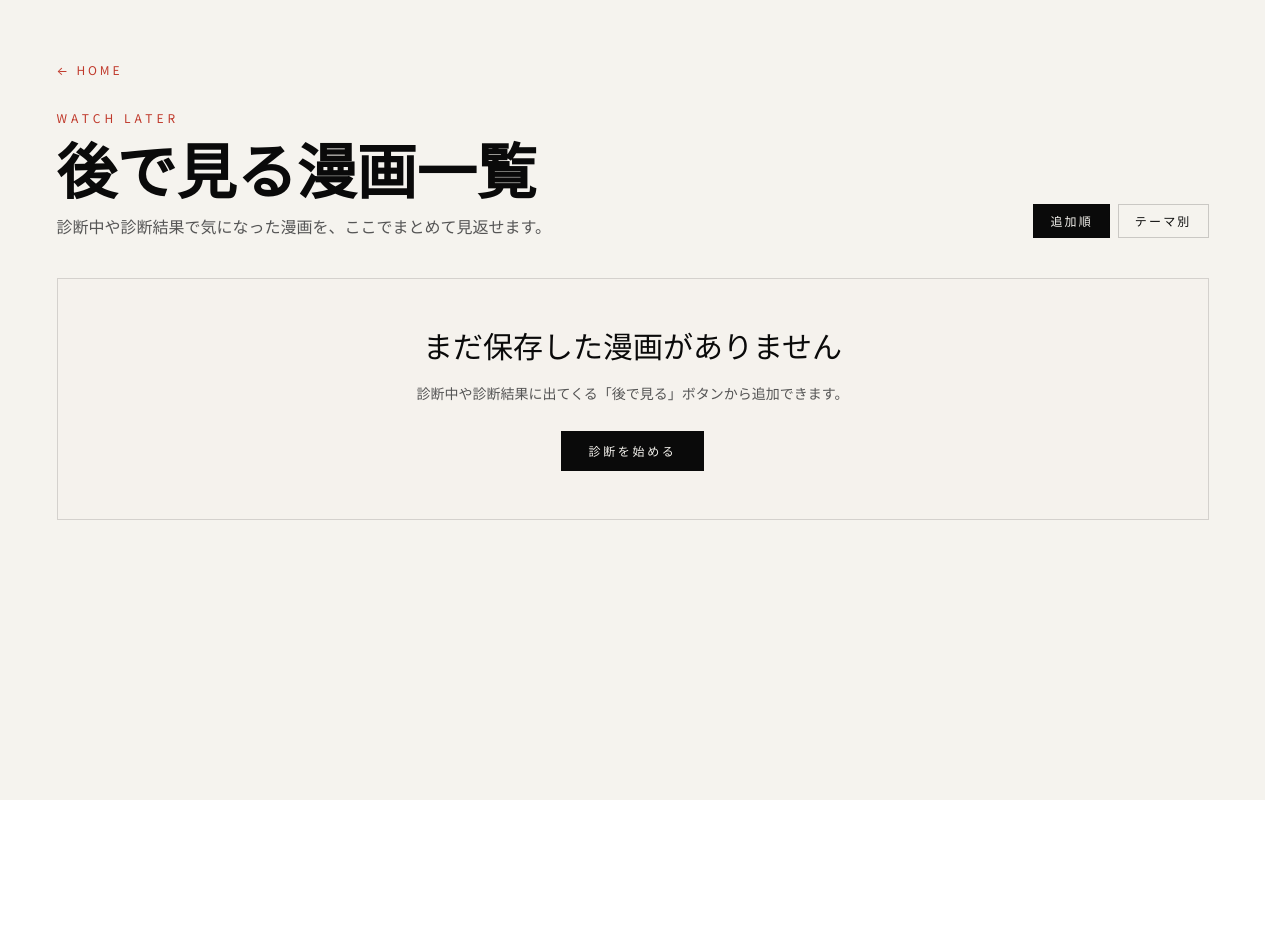
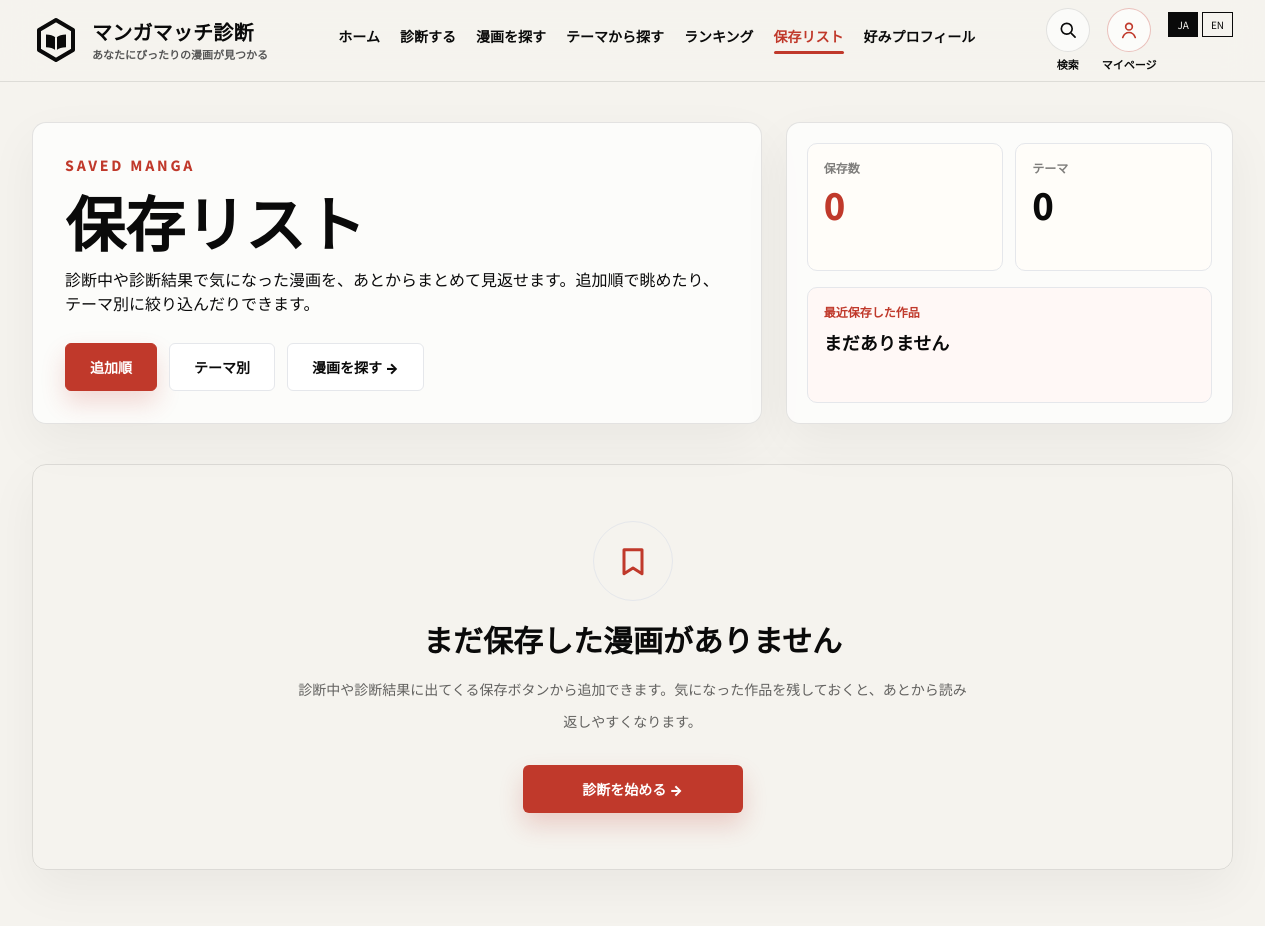
Before and after one commit to mikasaackerman0315/manga-match-shindan, a Next.js app in the folder manga-oracle-gemini/: page /watchlist in a window 1280 px wide. Before the commit the page ends 800 px from the top, so only its background shows below. Built offline with nearby package versions, Linux system fonts and the light colour scheme.

Commit message:
Redesign watchlist page layout

```diff
--- a/manga-oracle-gemini/src/app/watchlist/WatchlistClient.jsx
+++ b/manga-oracle-gemini/src/app/watchlist/WatchlistClient.jsx
@@ -4,6 +4,19 @@ import { useEffect, useMemo, useState } from "react";
 import MangaCover from "../../components/MangaCover";
 import StoreLinks from "../StoreLinks";
 import { readWatchLaterItems, removeWatchLaterItem, WATCH_LATER_EVENT } from "@/lib/watchLater";
+
+const browseSans = "'Noto Sans JP', system-ui, -apple-system, BlinkMacSystemFont, 'Segoe UI', sans-serif";
+const browseSerif = "'Noto Serif JP', 'Cormorant Garamond', serif";
+
+const navItems = [
+  { href: "/", label: "ホーム" },
+  { href: "/?start=1", label: "診断する" },
+  { href: "/manga", label: "漫画を探す" },
+  { href: "/themes", label: "テーマから探す" },
+  { href: "/trending-manga", label: "ランキング" },
+  { href: "/watchlist", label: "保存リスト", active: true },
+  { href: "/?start=1", label: "好みプロフィール" },
+];
 
 function statusLabel(status) {
   if (status === "completed") return "完結";
@@ -23,30 +36,121 @@ function sortByAdded(items) {
   return [...items].sort((a, b) => new Date(b.addedAt || 0) - new Date(a.addedAt || 0));
 }
 
+function LogoMark() {
+  return (
+    <svg className="h-12 w-12 shrink-0" viewBox="0 0 48 48" fill="none" aria-hidden="true">
+      <path d="M24 4 41 14v20L24 44 7 34V14L24 4Z" stroke="#0a0a0a" strokeWidth="4" strokeLinejoin="round" />
+      <path d="M14 18.5c4.1 0 7 .9 10 3.3 3-2.4 5.9-3.3 10-3.3v12.7c-4.1 0-7 .9-10 3.3-3-2.4-5.9-3.3-10-3.3V18.5Z" fill="#0a0a0a" />
+      <path d="M24 21.8v12.7" stroke="#f5f3ee" strokeWidth="2" strokeLinecap="round" />
+    </svg>
+  );
+}
+
+function SearchIcon({ className = "h-5 w-5" }) {
+  return (
+    <svg className={className} viewBox="0 0 24 24" fill="none" stroke="currentColor" strokeWidth="2" strokeLinecap="round" aria-hidden="true">
+      <circle cx="10.5" cy="10.5" r="6.5" />
+      <path d="m16 16 4.5 4.5" />
+    </svg>
+  );
+}
+
+function UserIcon({ className = "h-5 w-5" }) {
+  return (
+    <svg className={className} viewBox="0 0 24 24" fill="none" stroke="currentColor" strokeWidth="2" strokeLinecap="round" aria-hidden="true">
+      <circle cx="12" cy="8" r="4" />
+      <path d="M4.5 21c1.5-4 4-6 7.5-6s6 2 7.5 6" />
+    </svg>
+  );
+}
+
+function BookmarkIcon({ className = "h-4 w-4" }) {
+  return (
+    <svg className={className} viewBox="0 0 24 24" fill="none" stroke="currentColor" strokeWidth="2" strokeLinecap="round" strokeLinejoin="round" aria-hidden="true">
+      <path d="M6 4.5h12v16l-6-3.8-6 3.8Z" />
+    </svg>
+  );
+}
+
+function WatchlistHeader() {
+  return (
+    <header
+      className="sticky top-0 z-40 border-b"
+      style={{ borderColor: "rgba(10,10,10,0.1)", backgroundColor: "rgba(245,243,238,0.92)", backdropFilter: "blur(18px)" }}
+    >
+      <div className="mx-auto flex max-w-[1920px] items-center justify-between gap-4 px-4 py-2 md:px-8">
+        <a href="/" className="flex min-w-0 items-center gap-3">
+          <LogoMark />
+          <div className="min-w-0">
+            <div className="whitespace-nowrap text-base font-extrabold tracking-[0.01em] md:text-xl" style={{ fontFamily: browseSans }}>マンガマッチ診断</div>
+            <div className="hidden text-[11px] font-semibold md:block" style={{ color: "#555", fontFamily: browseSans }}>あなたにぴったりの漫画が見つかる</div>
+          </div>
+        </a>
+        <nav className="hidden flex-1 items-center justify-center gap-5 text-sm font-bold lg:flex" style={{ fontFamily: browseSans }}>
+          {navItems.map((item) => (
+            <a key={item.label} href={item.href} className={`relative pb-2 transition-colors hover:text-[#c0392b] ${item.active ? "text-[#c0392b]" : ""}`}>
+              {item.label}
+              {item.active && <span className="absolute bottom-0 left-0 h-[3px] w-full rounded-full bg-[#c0392b]" />}
+            </a>
+          ))}
+        </nav>
+        <div className="flex shrink-0 items-start gap-3">
+          <a href="/manga" className="group flex flex-col items-center gap-1 text-[#0a0a0a]" aria-label="検索">
+            <span className="grid h-11 w-11 place-items-center rounded-full border border-black/10 bg-white/60 transition-colors group-hover:border-[#c0392b]/30 group-hover:text-[#c0392b]">
+              <SearchIcon />
+            </span>
+            <span className="hidden text-[11px] font-semibold md:block">検索</span>
+          </a>
+          <a href="/watchlist" className="group flex flex-col items-center gap-1 text-[#0a0a0a]" aria-label="マイページ">
+            <span className="grid h-11 w-11 place-items-center rounded-full border border-[#c0392b]/30 bg-white/70 text-[#c0392b]">
+              <UserIcon />
+            </span>
+            <span className="hidden text-[11px] font-semibold md:block">マイページ</span>
+          </a>
+          <div className="hidden gap-1 pt-1 md:flex" style={{ fontFamily: "'JetBrains Mono', monospace" }}>
+            <span className="px-2 py-1 text-[10px]" style={{ border: "1px solid #0a0a0a", backgroundColor: "#0a0a0a", color: "#f5f3ee" }}>JA</span>
+            <span className="px-2 py-1 text-[10px]" style={{ border: "1px solid #0a0a0a", color: "#0a0a0a" }}>EN</span>
+          </div>
+        </div>
+      </div>
+    </header>
+  );
+}
+
 function MangaWatchCard({ item }) {
   const title = item.title_ja || item.title_en || item.title || "";
 
   return (
-    <article className="border p-5 flex gap-5 items-start" style={{ borderColor: "rgba(10,10,10,0.12)", backgroundColor: "rgba(245,243,238,0.74)" }}>
-      <MangaCover title={title} mangaId={item.id} author={item.author} coverImageUrl={item.coverImageUrl} coverProductUrl={item.coverProductUrl} size="large" pageType="watchlist" />
-      <div className="min-w-0 flex-1">
-        <div className="flex items-start justify-between gap-3 mb-2">
-          <h2 className="text-2xl md:text-3xl leading-tight font-medium" style={{ fontFamily: "'Cormorant Garamond', 'Noto Serif JP', serif" }}>{title}</h2>
-          <button type="button" onClick={() => removeWatchLaterItem(item.id)} className="shrink-0 text-[10px] px-2 py-1 transition-all hover:translate-y-[-1px]" style={{ border: "1px solid rgba(10,10,10,0.16)", color: "#777", fontFamily: "'JetBrains Mono', monospace" }}>
-            削除
+    <article className="flex min-h-full gap-4 rounded-[10px] border border-black/10 bg-white p-4 shadow-[0_12px_34px_rgba(10,10,10,0.055)] md:gap-5 md:p-5">
+      <MangaCover title={title} mangaId={item.id} author={item.author} coverImageUrl={item.coverImageUrl} size="large" pageType="watchlist" />
+      <div className="flex min-w-0 flex-1 flex-col">
+        <div className="mb-2 flex items-start justify-between gap-3">
+          <div className="min-w-0">
+            <h2 className="line-clamp-2 text-xl font-black leading-tight md:text-2xl" style={{ fontFamily: browseSerif }}>{title}</h2>
+            <div className="mt-2 text-xs font-semibold leading-6 text-black/52">
+              {[item.author, item.year, statusLabel(item.status), item.themeLabel].filter(Boolean).join(" / ")}
+            </div>
+          </div>
+          <button
+            type="button"
+            onClick={() => removeWatchLaterItem(item.id)}
+            className="group grid h-10 w-10 shrink-0 place-items-center rounded-full border border-[#c0392b]/24 bg-[#c0392b]/6 text-[#c0392b] transition-colors hover:border-[#c0392b] hover:bg-[#c0392b] hover:text-white"
+            aria-label={`${title}を保存リストから外す`}
+            title="保存リストから外す"
+          >
+            <BookmarkIcon />
           </button>
         </div>
-        <div className="text-xs leading-6 mb-3" style={{ color: "#777", fontFamily: "'JetBrains Mono', monospace" }}>
-          {[item.author, item.year, statusLabel(item.status), item.themeLabel].filter(Boolean).join(" / ")}
+        {item.description && (
+          <p className="mb-3 line-clamp-3 text-sm font-medium leading-7 text-black/68">{item.description}</p>
+        )}
+        <div className="mb-4 flex flex-wrap items-center gap-2 text-[11px] font-semibold">
+          {item.sourceContext && <span className="rounded-full border border-black/10 bg-[#f8f6f1] px-2 py-1 text-black/50">{item.sourceContext}</span>}
+          {item.addedAt && <span className="rounded-full border border-black/10 bg-[#f8f6f1] px-2 py-1 text-black/50">保存: {formatDate(item.addedAt)}</span>}
         </div>
-        {item.description && (
-          <p className="text-sm leading-7 mb-3" style={{ color: "#444" }}>{item.description}</p>
-        )}
-        <div className="flex flex-wrap gap-2 items-center text-[10px] mb-2" style={{ color: "#888", fontFamily: "'JetBrains Mono', monospace" }}>
-          {item.sourceContext && <span>{item.sourceContext}</span>}
-          {item.addedAt && <span>保存: {formatDate(item.addedAt)}</span>}
+        <div className="mt-auto">
+          <StoreLinks title={title} compact pageType="watchlist" />
         </div>
-        <StoreLinks title={title} compact pageType="watchlist" />
       </div>
     </article>
   );
@@ -95,28 +199,24 @@ export default function WatchlistClient() {
     : sortByAdded(items);
 
   const hasItems = items.length > 0;
+  const latestSaved = sortByAdded(items)[0];
 
   return (
-    <main className="min-h-screen px-4 md:px-8 py-14" style={{ backgroundColor: "#f5f3ee", color: "#0a0a0a", fontFamily: "'Noto Serif JP', 'Cormorant Garamond', serif" }}>
-      <div className="max-w-6xl mx-auto">
-        <a href="/" className="inline-block mb-8 text-xs tracking-[0.24em] uppercase" style={{ color: "#c0392b", fontFamily: "'JetBrains Mono', monospace" }}>
-          ← Home
-        </a>
-
-        <div className="flex flex-col md:flex-row md:items-end md:justify-between gap-6 mb-10">
-          <div>
-            <div className="text-xs tracking-[0.34em] uppercase mb-3" style={{ color: "#c0392b", fontFamily: "'JetBrains Mono', monospace" }}>
-              Watch Later
+    <main className="min-h-screen bg-[#f5f3ee] text-[#0a0a0a]" style={{ fontFamily: browseSans }}>
+      <WatchlistHeader />
+      <div className="mx-auto max-w-[1440px] px-4 pb-14 md:px-8">
+        <section className="grid gap-6 py-8 md:grid-cols-[0.62fr_0.38fr] md:py-10">
+          <div className="rounded-[14px] border border-black/10 bg-white/70 p-6 shadow-[0_18px_50px_rgba(10,10,10,0.05)] md:p-8">
+            <div className="mb-4 text-sm font-black uppercase tracking-[0.2em] text-[#c0392b]" style={{ fontFamily: "'JetBrains Mono', monospace" }}>
+              Saved Manga
             </div>
-            <h1 className="text-4xl md:text-6xl leading-tight font-semibold" style={{ fontFamily: "'Cormorant Garamond', 'Noto Serif JP', serif" }}>
-              後で見る漫画一覧
+            <h1 className="text-4xl font-black leading-tight md:text-6xl" style={{ fontFamily: browseSerif }}>
+              保存リスト
             </h1>
-            <p className="mt-4 text-sm md:text-base leading-8 max-w-2xl" style={{ color: "#555" }}>
-              診断中や診断結果で気になった漫画を、ここでまとめて見返せます。
+            <p className="mt-4 max-w-3xl text-sm font-medium leading-8 text-black/64 md:text-base">
+              診断中や診断結果で気になった漫画を、あとからまとめて見返せます。追加順で眺めたり、テーマ別に絞り込んだりできます。
             </p>
-          </div>
-
-          <div className="flex gap-2">
+            <div className="mt-7 flex flex-wrap gap-3">
               {[
                 ["added", "追加順"],
                 ["theme", "テーマ別"],
@@ -128,50 +228,65 @@ export default function WatchlistClient() {
                     setViewMode(key);
                     if (key === "added") setSelectedThemeKey("");
                   }}
-                className="px-4 py-2 text-xs tracking-[0.18em] uppercase transition-all hover:translate-y-[-1px]"
-                style={{
-                  border: "1px solid rgba(10,10,10,0.18)",
-                  backgroundColor: viewMode === key ? "#0a0a0a" : "transparent",
-                  color: viewMode === key ? "#f5f3ee" : "#0a0a0a",
-                  fontFamily: "'JetBrains Mono', monospace",
-                }}
+                  className={`h-12 rounded-[6px] border px-6 text-sm font-black transition-colors ${viewMode === key ? "border-[#c0392b] bg-[#c0392b] text-white shadow-[0_12px_24px_rgba(192,57,43,0.18)]" : "border-black/12 bg-white text-[#0a0a0a] hover:border-[#c0392b]/35 hover:text-[#c0392b]"}`}
                 >
                   {label}
                 </button>
               ))}
+              <a href="/manga" className="flex h-12 items-center rounded-[6px] border border-black/12 bg-white px-6 text-sm font-black transition-colors hover:border-[#c0392b]/35 hover:text-[#c0392b]">
+                漫画を探す →
+              </a>
             </div>
           </div>
 
+          <div className="grid gap-4 rounded-[14px] border border-black/10 bg-white/70 p-5 shadow-[0_18px_50px_rgba(10,10,10,0.05)]">
+            <div className="grid grid-cols-2 gap-3">
+              <div className="rounded-[10px] border border-black/8 bg-[#fffdf9] p-4">
+                <div className="text-xs font-bold text-black/50">保存数</div>
+                <div className="mt-2 text-4xl font-black text-[#c0392b]" style={{ fontFamily: "'JetBrains Mono', monospace" }}>{items.length}</div>
+              </div>
+              <div className="rounded-[10px] border border-black/8 bg-[#fffdf9] p-4">
+                <div className="text-xs font-bold text-black/50">テーマ</div>
+                <div className="mt-2 text-4xl font-black" style={{ fontFamily: "'JetBrains Mono', monospace" }}>{themeGroups.length}</div>
+              </div>
+            </div>
+            <div className="rounded-[10px] border border-[#c0392b]/14 bg-[#fff8f6] p-4">
+              <div className="text-xs font-bold text-[#c0392b]">最近保存した作品</div>
+              <div className="mt-2 line-clamp-2 text-lg font-black">{latestSaved ? (latestSaved.title_ja || latestSaved.title_en || latestSaved.title) : "まだありません"}</div>
+              {latestSaved?.addedAt && <div className="mt-1 text-xs font-semibold text-black/45">{formatDate(latestSaved.addedAt)}</div>}
+            </div>
+          </div>
+        </section>
+
         {!hasItems ? (
-          <section className="border px-6 py-12 text-center" style={{ borderColor: "rgba(10,10,10,0.14)", backgroundColor: "rgba(245,243,238,0.72)" }}>
-            <h2 className="text-2xl md:text-3xl mb-4" style={{ fontFamily: "'Cormorant Garamond', 'Noto Serif JP', serif" }}>まだ保存した漫画がありません</h2>
-            <p className="text-sm leading-7 mb-6" style={{ color: "#555" }}>診断中や診断結果に出てくる「後で見る」ボタンから追加できます。</p>
-            <a href="/?start=1" className="inline-block px-7 py-3 text-xs tracking-[0.22em] uppercase transition-all hover:scale-105" style={{ backgroundColor: "#0a0a0a", color: "#f5f3ee", fontFamily: "'JetBrains Mono', monospace" }}>
-              診断を始める
+          <section className="rounded-[14px] border border-black/10 bg-white/72 px-6 py-14 text-center shadow-[0_18px_50px_rgba(10,10,10,0.05)]">
+            <div className="mx-auto mb-5 grid h-20 w-20 place-items-center rounded-full border border-[#c0392b]/18 bg-[#c0392b]/6 text-[#c0392b]">
+              <BookmarkIcon className="h-9 w-9" />
+            </div>
+            <h2 className="text-2xl font-black md:text-3xl" style={{ fontFamily: browseSerif }}>まだ保存した漫画がありません</h2>
+            <p className="mx-auto mt-4 max-w-2xl text-sm font-medium leading-8 text-black/60">診断中や診断結果に出てくる保存ボタンから追加できます。気になった作品を残しておくと、あとから読み返しやすくなります。</p>
+            <a href="/?start=1" className="mt-7 inline-flex h-12 min-w-[220px] items-center justify-center rounded-[6px] bg-[#c0392b] px-7 text-sm font-black text-white shadow-[0_12px_24px_rgba(192,57,43,0.2)] transition-colors hover:bg-[#a92f23]">
+              診断を始める →
             </a>
           </section>
         ) : (
           <>
             {viewMode === "theme" && (
-              <section className="mb-8 border p-5 md:p-6" style={{ borderColor: "rgba(10,10,10,0.12)", backgroundColor: "rgba(245,243,238,0.7)" }}>
-                <div className="text-[10px] tracking-[0.24em] uppercase mb-4" style={{ color: "#c0392b", fontFamily: "'JetBrains Mono', monospace" }}>
-                  Select Theme
+              <section className="mb-6 rounded-[14px] border border-black/10 bg-white/72 p-5 shadow-[0_14px_38px_rgba(10,10,10,0.045)] md:p-6">
+                <div className="mb-4 flex items-center gap-3">
+                  <span className="h-5 w-1.5 rounded-full bg-[#c0392b]" />
+                  <h2 className="text-xl font-black">テーマ別に絞り込む</h2>
                 </div>
-                <div className="grid grid-cols-2 md:grid-cols-4 gap-2">
+                <div className="grid grid-cols-2 gap-2 md:grid-cols-4 lg:grid-cols-6">
                   {themeGroups.map((group) => (
                     <button
                       key={group.key}
                       type="button"
                       onClick={() => setSelectedThemeKey(group.key)}
-                      className="text-left px-4 py-3 transition-all hover:translate-y-[-1px]"
-                      style={{
-                        border: "1px solid rgba(10,10,10,0.14)",
-                        backgroundColor: selectedThemeKey === group.key ? "#0a0a0a" : "rgba(245,243,238,0.84)",
-                        color: selectedThemeKey === group.key ? "#f5f3ee" : "#0a0a0a",
-                      }}
+                      className={`rounded-[8px] border px-4 py-3 text-left transition-colors ${selectedThemeKey === group.key ? "border-[#c0392b] bg-[#c0392b] text-white" : "border-black/10 bg-white text-[#0a0a0a] hover:border-[#c0392b]/35 hover:text-[#c0392b]"}`}
                     >
-                      <span className="block text-sm leading-snug">{group.label}</span>
-                      <span className="block mt-1 text-[10px]" style={{ color: selectedThemeKey === group.key ? "rgba(245,243,238,0.66)" : "#888", fontFamily: "'JetBrains Mono', monospace" }}>
+                      <span className="block text-sm font-black leading-snug">{group.label}</span>
+                      <span className={`mt-1 block text-[10px] font-bold ${selectedThemeKey === group.key ? "text-white/72" : "text-black/42"}`}>
                         {group.items.length} titles
                       </span>
                     </button>
@@ -181,18 +296,18 @@ export default function WatchlistClient() {
             )}
 
             {viewMode === "theme" && !selectedTheme ? (
-              <section className="border px-6 py-10 text-center" style={{ borderColor: "rgba(10,10,10,0.12)", backgroundColor: "rgba(245,243,238,0.58)" }}>
-                <p className="text-sm leading-7" style={{ color: "#555" }}>見たいテーマを選ぶと、そのテーマで保存した漫画だけ表示されます。</p>
+              <section className="rounded-[14px] border border-black/10 bg-white/70 px-6 py-12 text-center">
+                <p className="text-sm font-medium leading-7 text-black/58">見たいテーマを選ぶと、そのテーマで保存した漫画だけ表示されます。</p>
               </section>
             ) : (
               <>
                 {viewMode === "theme" && selectedTheme && (
                   <div className="mb-5 flex items-baseline gap-3">
-                    <h2 className="text-2xl md:text-3xl font-medium" style={{ fontFamily: "'Cormorant Garamond', 'Noto Serif JP', serif" }}>{selectedTheme.label}</h2>
-                    <span className="text-xs tracking-[0.18em]" style={{ color: "#888", fontFamily: "'JetBrains Mono', monospace" }}>{selectedTheme.items.length} titles</span>
+                    <h2 className="text-2xl font-black md:text-3xl" style={{ fontFamily: browseSerif }}>{selectedTheme.label}</h2>
+                    <span className="text-xs font-bold tracking-[0.14em] text-black/42" style={{ fontFamily: "'JetBrains Mono', monospace" }}>{selectedTheme.items.length} titles</span>
                   </div>
                 )}
-                <div className="grid grid-cols-1 md:grid-cols-2 gap-5 md:gap-6">
+                <div className="grid grid-cols-1 gap-5 lg:grid-cols-2 xl:grid-cols-3">
                   {visibleItems.map((item) => (
                     <MangaWatchCard key={item.id} item={item} />
                   ))}
--- a/manga-oracle-gemini/src/app/watchlist/page.jsx
+++ b/manga-oracle-gemini/src/app/watchlist/page.jsx
@@ -1,7 +1,7 @@
 import WatchlistClient from "./WatchlistClient";
 
 export const metadata = {
-  title: "後で見る漫画一覧 | マンガマッチ診断",
+  title: "保存リスト | マンガマッチ診断",
   description: "診断中や診断結果から保存した漫画を、追加順やテーマ順で見返せる一覧ページです。",
 };
 
```
Lines whose indentation alone changed are shown as unchanged.
